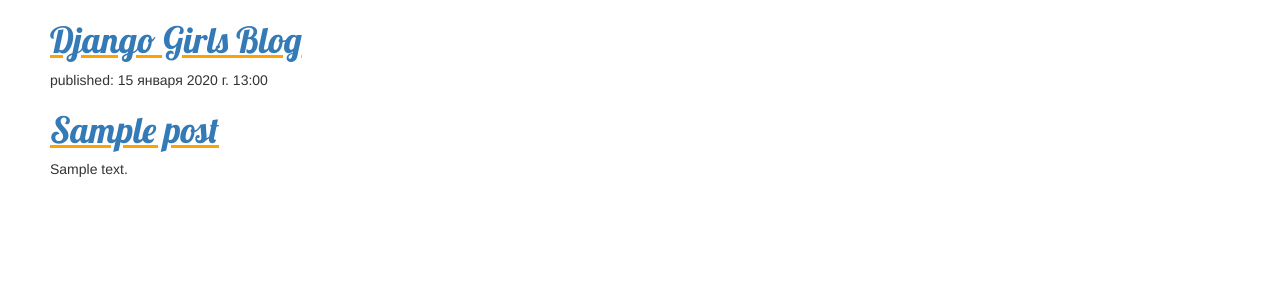
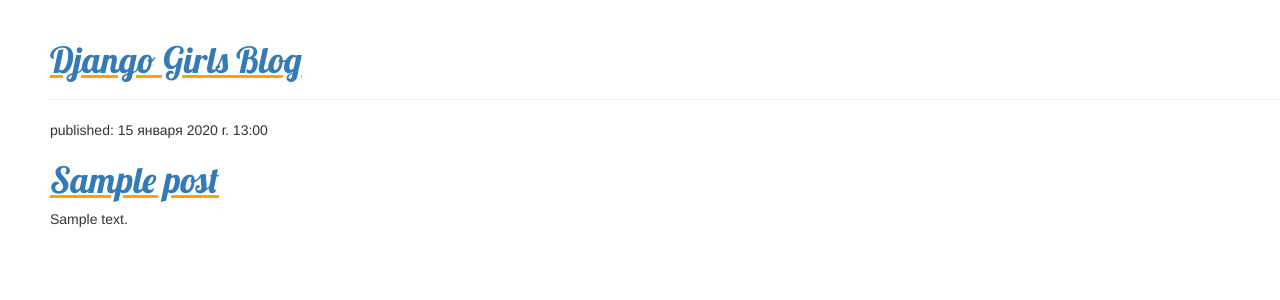
Before and after one commit to TakanawaYuku/django_projects, a Django app: page / in a window 1280 px wide. Shown: the top 300 px of the page. Run offline with Django 4.2, Linux system fonts and the light colour scheme; tables that the repository leaves empty hold one stand-in row (values such as "Sample post"); some libraries are stand-ins or nearby versions.

Commit message:
add class div

```diff
--- a/blog_site/mysite/blog/templates/blog/post_list.html
+++ b/blog_site/mysite/blog/templates/blog/post_list.html
@@ -15,12 +15,12 @@
 </head>
 
 <body>
-    <div>
+    <div class="page-header">
         <h1><a href="/">Django Girls Blog</a></h1>
     </div>
 
     {% for post in posts %}
-    <div>
+    <div class="post">
         <p>published: {{ post.published_date }}</p>
         <h1><a href="">{{ post.title }}</a></h1>
         <p> {{ post.text|linebreaksbr }} </p>
```
